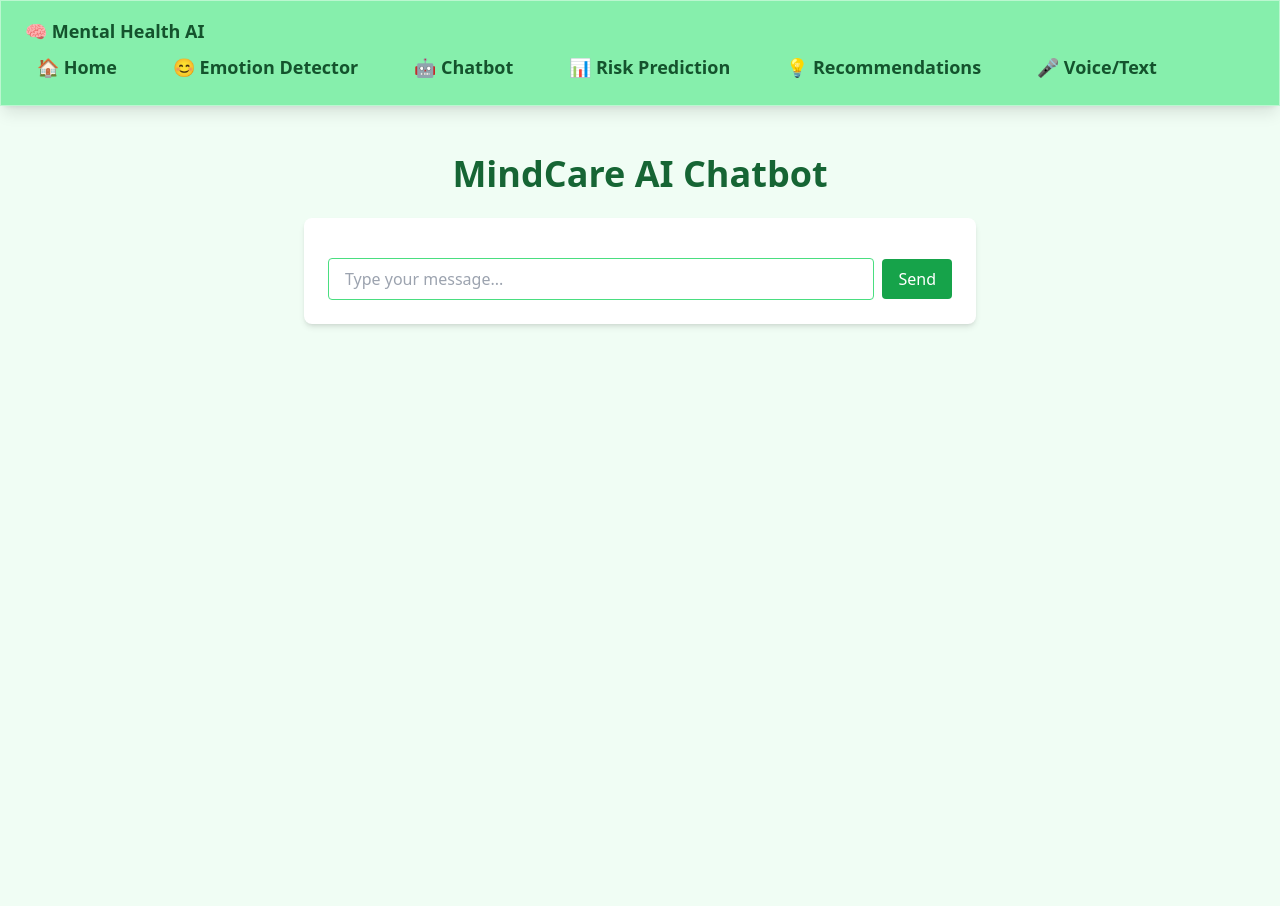
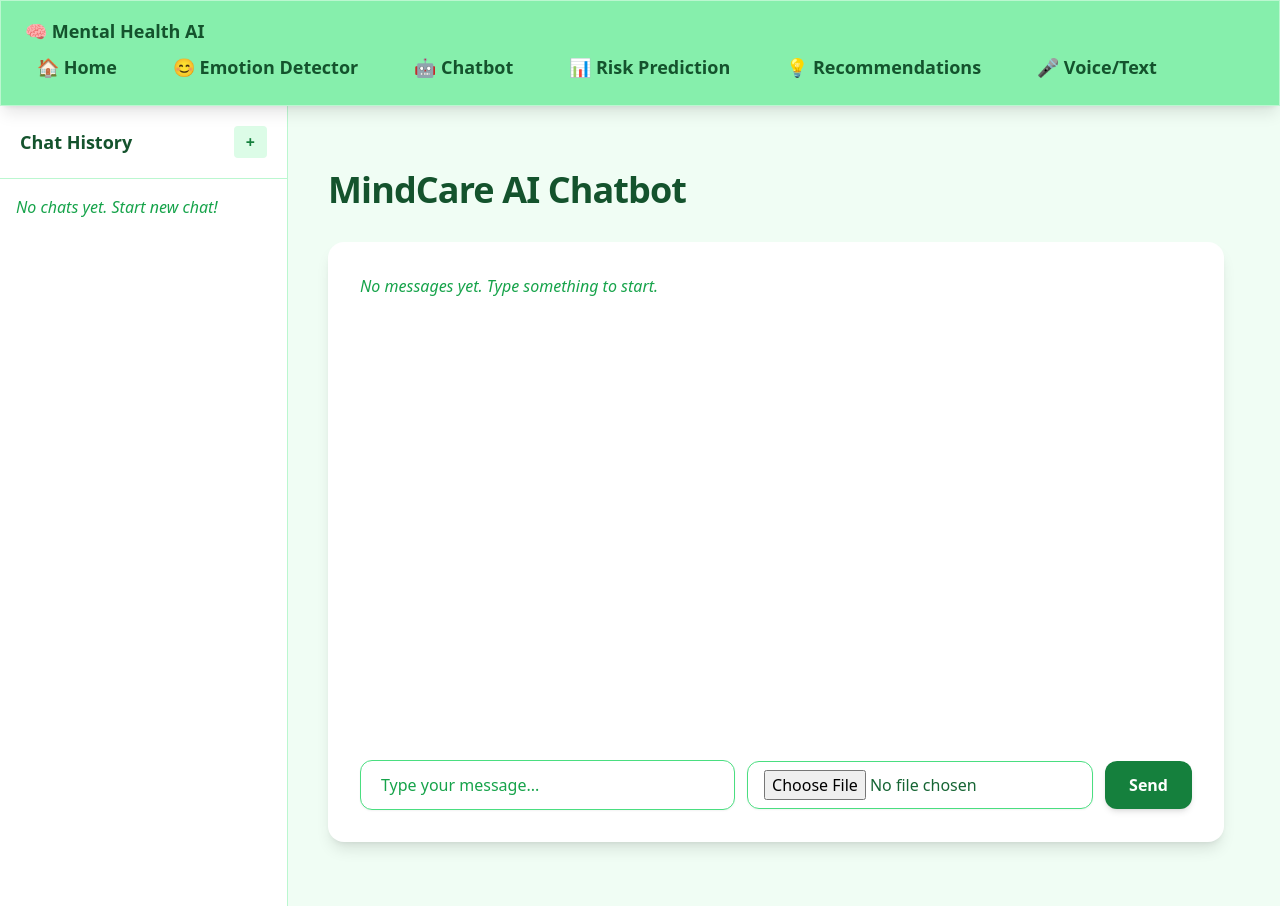
Before and after one commit to stutisinha1976/mindcare-ai, a Next.js app in the folder mindcare-ai/: page /chatbot in a window 1280 px wide. Built offline with nearby package versions, Linux system fonts and the light colour scheme.

Commit message:
feat: enhance EmotionDetector layout with animated gradient background and improve chat input area

```diff
--- a/mindcare-ai/src/app/chatbot/page.tsx
+++ b/mindcare-ai/src/app/chatbot/page.tsx
@@ -2,62 +2,155 @@
 
 import { useState, useRef, useEffect } from 'react'
 
-export default function ChatbotPage() {
-  const [messages, setMessages] = useState<{ role: 'user' | 'bot'; text: string }[]>([])
+const GEMINI_API_KEY = 'AIzaSyDKdARjGFLupnNPJNphZaPac-pTyzpih7w'
+
+type Message = { role: 'user' | 'bot'; text: string }
+
+type ChatSession = {
+  id: string
+  title: string
+  messages: Message[]
+}
+
+export default function Chatbot() {
+  // All chat sessions stored here
+  const [chatSessions, setChatSessions] = useState<ChatSession[]>([])
+  // Current active chat session id
+  const [activeSessionId, setActiveSessionId] = useState<string | null>(null)
+  // Current input and image for active chat
   const [input, setInput] = useState('')
+  const [image, setImage] = useState<File | null>(null)
   const [loading, setLoading] = useState(false)
   const messagesEndRef = useRef<HTMLDivElement>(null)
 
-  // Scroll to bottom when messages change
+  // Scroll to bottom on messages change for active session
   useEffect(() => {
     messagesEndRef.current?.scrollIntoView({ behavior: 'smooth' })
-  }, [messages])
+  }, [activeSessionId, chatSessions])
+
+  // Helper: convert image to base64
+  const convertToBase64 = (file: File): Promise<string> => {
+    return new Promise((resolve, reject) => {
+      const reader = new FileReader()
+      reader.readAsDataURL(file)
+      reader.onload = () => resolve(reader.result as string)
+      reader.onerror = (error) => reject(error)
+    })
+  }
+
+  // Get messages of active session
+  const activeMessages =
+    chatSessions.find((session) => session.id === activeSessionId)?.messages || []
+
+  // Add message to active chat session
+  const addMessageToActiveSession = (message: Message) => {
+    if (!activeSessionId) return
+
+    setChatSessions((prev) =>
+      prev.map((session) =>
+        session.id === activeSessionId
+          ? { ...session, messages: [...session.messages, message] }
+          : session
+      )
+    )
+  }
+
+  // Create a new chat session and set active
+  const createNewSession = () => {
+    const newSession: ChatSession = {
+      id: Date.now().toString(),
+      title: 'New Chat',
+      messages: [],
+    }
+    setChatSessions((prev) => [newSession, ...prev])
+    setActiveSessionId(newSession.id)
+    setInput('')
+    setImage(null)
+  }
+
+  // Rename chat session based on first user message
+  const renameSession = (id: string, newTitle: string) => {
+    setChatSessions((prev) =>
+      prev.map((session) =>
+        session.id === id ? { ...session, title: newTitle } : session
+      )
+    )
+  }
 
   const sendMessage = async () => {
-    if (!input.trim()) return
+    if (!input.trim() && !image) return
+    if (!activeSessionId) {
+      createNewSession()
+    }
 
     const userMessage = input.trim()
-    setMessages((prev) => [...prev, { role: 'user', text: userMessage }])
+    addMessageToActiveSession({ role: 'user', text: userMessage || '[Image]' })
     setInput('')
     setLoading(true)
 
     try {
-      // NOTE: Replace GEMINI_API_KEY with your actual key in URL
-      // Also adjust the body to match Gemini API specs
+      let parts: any[] = []
+      if (userMessage) {
+        parts.push({ text: userMessage })
+      }
+      if (image) {
+        const base64String = await convertToBase64(image)
+        const base64Data = base64String.split(',')[1]
+        parts.push({
+          inlineData: {
+            mimeType: image.type,
+            data: base64Data,
+          },
+        })
+      }
+
       const response = await fetch(
-        'https://generativelanguage.googleapis.com/v1beta/models/gemini-2.0-flash:generateContent?key=AIzaSyChe24hPzBZOyFegpNB33MEHAuPetzRr_AY',
+        `https://generativelanguage.googleapis.com/v1beta/models/gemini-2.0-flash:generateContent?key=${GEMINI_API_KEY}`,
         {
           method: 'POST',
-          headers: {
-            'Content-Type': 'application/json',
-            // Authorization header usually not needed if key is in URL
+          headers: { 'Content-Type': 'application/json' },
+          body: JSON.stringify({
+            contents: [
+              {
+                role: 'user',
+                parts: [
+                  {
+                    text:
+                      "You are a compassionate and empathetic mental health assistant. Always respond with kindness, understanding, and supportive language, keeping the user's emotional well-being in mind.",
                   },
-          body: JSON.stringify({
-            prompt: {
-              text: userMessage,
+                ],
               },
-            // add other params Gemini needs here
+              {
+                role: 'user',
+                parts: parts,
+              },
+            ],
           }),
         }
       )
 
       if (!response.ok) {
-        throw new Error(`API error: ${response.status}`)
+        const errorBody = await response.text()
+        throw new Error(`API error: ${response.status} - ${errorBody}`)
       }
 
       const data = await response.json()
+      const botReply =
+        data.candidates?.[0]?.content?.parts?.[0]?.text || 'No response from Gemini.'
 
-      // Example: Gemini may respond with something like data.candidates[0].content
-      // Adjust this based on actual response format:
-      const botReply =
-        data.candidates && data.candidates[0]?.content
-          ? data.candidates[0].content
-          : 'No reply'
+      addMessageToActiveSession({ role: 'bot', text: botReply })
+      setImage(null)
 
-      setMessages((prev) => [...prev, { role: 'bot', text: botReply }])
-    } catch (err) {
-      console.error(err)
-      setMessages((prev) => [...prev, { role: 'bot', text: 'Error getting response.' }])
+      // Rename session on first user message if it's new
+      if (activeMessages.length === 0 && userMessage) {
+        renameSession(activeSessionId!, userMessage.slice(0, 20) + '...')
+      }
+    } catch (error) {
+      console.error(error)
+      addMessageToActiveSession({
+        role: 'bot',
+        text: 'Error getting response from Gemini API.',
+      })
     } finally {
       setLoading(false)
     }
@@ -67,19 +160,76 @@ export default function ChatbotPage() {
     if (e.key === 'Enter') sendMessage()
   }
 
+  const handleImageChange = (e: React.ChangeEvent<HTMLInputElement>) => {
+    if (e.target.files && e.target.files[0]) {
+      setImage(e.target.files[0])
+    }
+  }
+
   return (
-    <div className="min-h-screen bg-green-50 flex flex-col items-center py-12 px-4">
-      <h1 className="text-4xl font-bold text-green-800 mb-6">MindCare AI Chatbot</h1>
+    <div className="min-h-screen flex bg-green-50 font-sans">
+      {/* Sidebar */}
+      <aside className="w-72 bg-white border-r border-green-200 flex flex-col">
+        <div className="p-5 border-b border-green-200 flex items-center justify-between">
+          <h2 className="font-extrabold text-green-900 text-lg select-none">
+            Chat History
+          </h2>
+          <button
+            onClick={createNewSession}
+            className="text-green-700 hover:text-green-900 font-semibold px-3 py-1 rounded bg-green-100 hover:bg-green-200 transition"
+            title="New Chat"
+          >
+            +
+          </button>
+        </div>
 
-      <div className="w-full max-w-2xl bg-white shadow-md rounded-lg p-6 flex flex-col space-y-4">
-        <div className="flex-1 overflow-y-auto space-y-3 flex flex-col">
-          {messages.map((msg, index) => (
+        <div className="flex-1 overflow-y-auto">
+          {chatSessions.length === 0 && (
+            <p className="p-4 text-green-600 italic">No chats yet. Start new chat!</p>
+          )}
+          {chatSessions.map((session) => (
+            <button
+              key={session.id}
+              onClick={() => setActiveSessionId(session.id)}
+              className={`w-full text-left px-4 py-3 border-b border-green-100 hover:bg-green-100 transition
+                ${
+                  session.id === activeSessionId
+                    ? 'bg-green-200 font-semibold text-green-900'
+                    : 'text-green-700'
+                }
+              `}
+            >
+              {session.title}
+            </button>
+          ))}
+        </div>
+      </aside>
+
+      {/* Main Chat Area */}
+      <main className="flex-1 flex flex-col py-16 px-10">
+        <h1 className="text-4xl font-extrabold text-green-900 mb-8 tracking-tight select-none">
+          MindCare AI Chatbot
+        </h1>
+
+        <div className="flex-1 max-w-4xl flex flex-col bg-white shadow-lg rounded-2xl p-8 space-y-6">
+          <div
+            className="flex-1 overflow-y-auto space-y-5 flex flex-col max-h-[600px] scrollbar-thin scrollbar-thumb-green-300 scrollbar-track-green-50"
+            style={{ scrollbarWidth: 'thin' }}
+          >
+            {activeMessages.length === 0 && (
+              <p className="text-green-600 italic select-none">
+                No messages yet. Type something to start.
+              </p>
+            )}
+
+            {activeMessages.map((msg, index) => (
               <div
                 key={index}
-              className={`p-3 rounded-lg max-w-[75%] ${
+                className={`px-5 py-3 rounded-2xl max-w-[70%] break-words whitespace-pre-line
+                ${
                   msg.role === 'user'
-                  ? 'bg-green-200 self-end text-green-900'
-                  : 'bg-green-100 self-start text-green-900'
+                    ? 'bg-green-300 self-end text-green-900 shadow-md'
+                    : 'bg-green-100 self-start text-green-800 shadow-sm'
                 }`}
               >
                 {msg.text}
@@ -88,25 +238,43 @@ export default function ChatbotPage() {
             <div ref={messagesEndRef} />
           </div>
 
-        <div className="flex items-center gap-2">
+          <div className="flex items-center gap-3">
             <input
               type="text"
-            className="flex-1 border border-green-400 rounded px-4 py-2 focus:outline-none focus:ring-2 focus:ring-green-400"
+              className="flex-1 border border-green-400 rounded-xl px-5 py-3 focus:outline-none focus:ring-4 focus:ring-green-300 transition-shadow text-green-900 placeholder-green-600 font-medium shadow-sm"
               placeholder="Type your message..."
               value={input}
               onChange={(e) => setInput(e.target.value)}
               onKeyDown={handleKeyDown}
               disabled={loading}
+              spellCheck={false}
+              autoComplete="off"
             />
+
+            <input
+              type="file"
+              accept="image/*"
+              onChange={handleImageChange}
+              disabled={loading}
+              className="border border-green-400 rounded-xl px-4 py-2 cursor-pointer text-green-800 hover:bg-green-100 transition-colors shadow-sm"
+            />
+
             <button
               onClick={sendMessage}
               disabled={loading}
-            className="bg-green-600 text-white px-4 py-2 rounded hover:bg-green-700 transition disabled:opacity-50"
+              className="bg-green-700 text-white px-6 py-3 rounded-xl hover:bg-green-800 transition disabled:opacity-60 font-semibold shadow-md"
             >
-            {loading ? '...' : 'Send'}
+              {loading ? 'Sending...' : 'Send'}
             </button>
           </div>
+
+          {image && (
+            <div className="text-green-900 font-medium text-sm mt-1 select-text">
+              Selected Image: <span className="underline">{image.name}</span>
             </div>
+          )}
+        </div>
+      </main>
     </div>
   )
 }
```
Also changed, not shown: mindcare-ai/src/app/emotion-detector/page.tsx (+37 -30 lines). Lines whose indentation alone changed are shown as unchanged.
